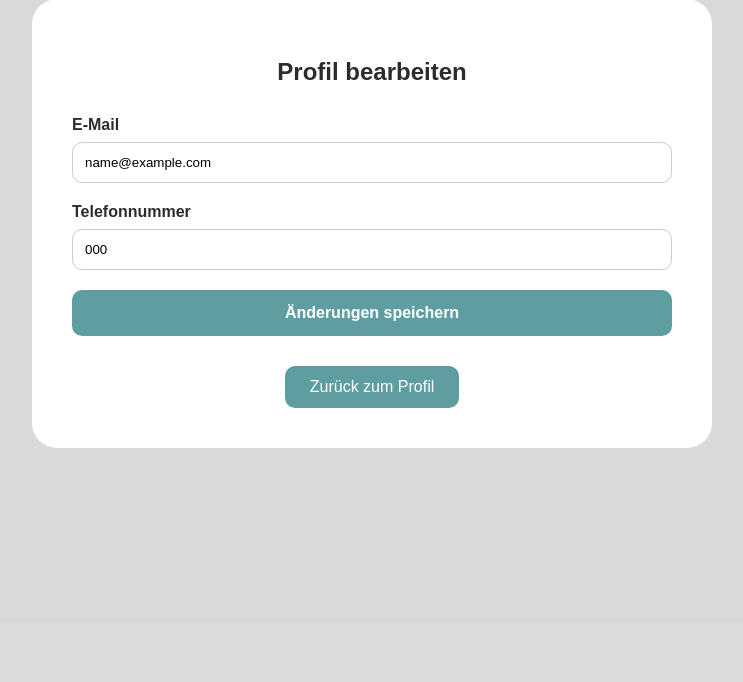
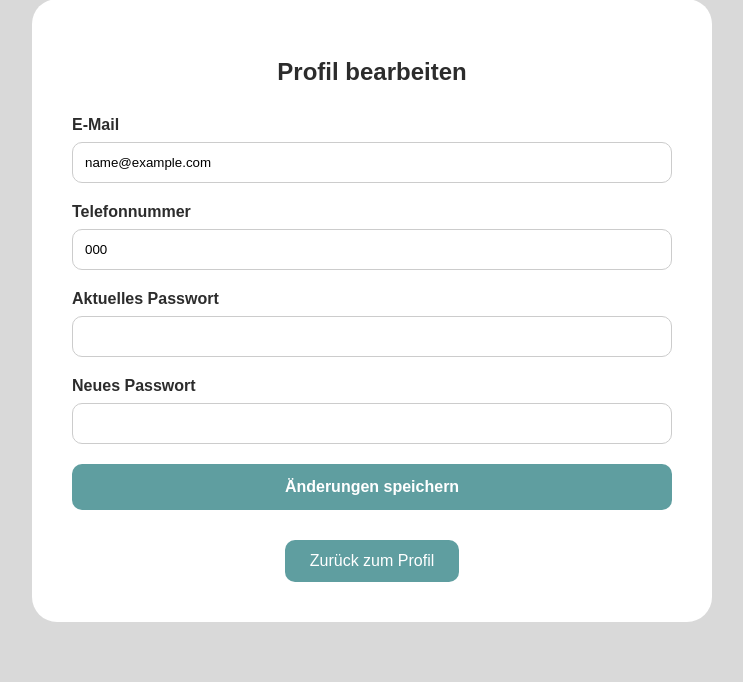
Before and after one commit to Mohd323/Nachhilfe-Plattform, a Flask app: page /profil/bearbeiten in a window 1280 px wide. Shown: the part 177-859 px from the top of the page, without its empty margins (268-1011 px from the left). Before the commit the page ends 625 px from the top, so only its background shows below. Run offline with Flask 3, Linux system fonts and the light colour scheme; the visitor is signed in with stand-in values (Sample User, id 1); tables that the repository leaves empty hold one stand-in row (values such as "Sample post").

Commit message:
Funktion (Passwort ändern )

```diff
--- a/app.py
+++ b/app.py
@@ -279,10 +279,22 @@ def profile_edit():
         neue_email = request.form.get('email')
         neue_telefonnummer = request.form.get('telefon')
 
+        aktuelles_passwort = request.form.get('aktuelles_passwort')
+        neues_passwort = request.form.get('neues_passwort')
+
         if neue_email:
             user.email = neue_email
 
         user.telefon = neue_telefonnummer
+
+        # Passwort ändern
+        if neues_passwort:
+
+            if not check_password_hash(user.passwort, aktuelles_passwort):
+                flash("Aktuelles Passwort ist falsch.")
+                return redirect(url_for('profile_edit'))
+
+            user.passwort = generate_password_hash(neues_passwort)
 
         db.session.commit()
 
--- a/templates/profile_edit.html
+++ b/templates/profile_edit.html
@@ -56,6 +56,16 @@
                     <input type="text" name="telefon" value="{{ user.telefon or '' }}" placeholder="Telefonnummer eingeben">
                 </div>
 
+                <div class="form-group">
+                    <label>Aktuelles Passwort</label>
+                    <input type="password" name="aktuelles_passwort">
+                </div>
+
+                <div class="form-group">
+                    <label>Neues Passwort</label>
+                    <input type="password" name="neues_passwort">
+                </div>
+
                 <button type="submit" class="profile-save-btn">
                     Änderungen speichern
                 </button>
```
